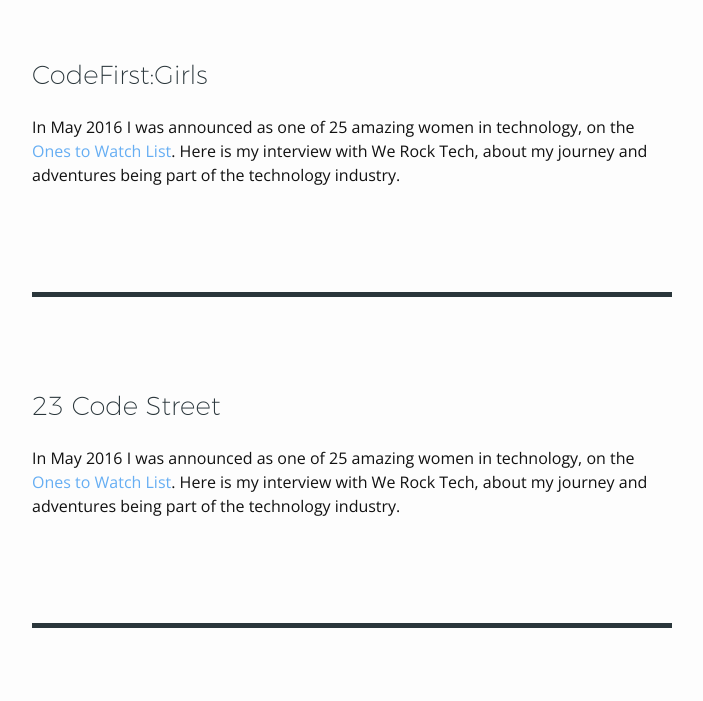
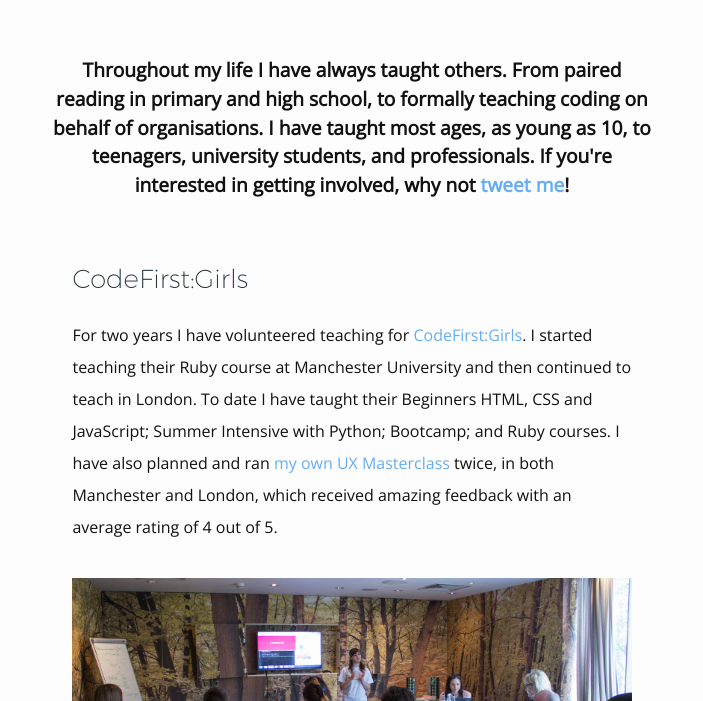
Before and after one commit to EChesters/echesters.github.io, a Jekyll site: the page built from pages/teaching.html, in a window 1280 px wide and 900 px high, scrolled down 705 px, cut to the strip 199-900 px from the top of the window. Shown: the whole strip, without its empty margins (288-991 px from the left). Built offline with Jekyll 4.4.1, drawn with Linux system fonts in a browser that asks for light colours; nearby versions of some CDN libraries; some of the changed text lies outside the part shown.

Commit message:
Finished teaching page + Content and Styling

```diff
--- a/_sass/_images.scss
+++ b/_sass/_images.scss
@@ -37,19 +37,19 @@
 	display: block;
 	overflow: auto;
 
+	img {
+		float: none;
+	}
+
 	img.two {
 		display: inline-block;
 		width: 49%;
 
-		&.left {
-			float: left;
-		}
-		&.right {
-			float: right;
-		}
+		&.left { float: left; }
+		&.right { float: right;	}
 	}
 
-	&.same-height {
+	.same-height {
 		height: 250px;
 		width: auto;
 	}
--- a/_sass/_lists.scss
+++ b/_sass/_lists.scss
@@ -25,11 +25,16 @@
   border-bottom: $border;
   border-color: $black;
 
-  &:last-child {
+  &:last-of-type {
     border: none;
+    padding-bottom: 0;
   }
 
-  &:first-child {
+  &:first-of-type {
     padding-top: 0;
   }
+
+  p {
+    line-height: 2em;
+  }
 }
--- a/_sass/_text.scss
+++ b/_sass/_text.scss
@@ -57,7 +57,7 @@
     font-size: 1.2em;
     font-weight: $weight-heavy;
     text-align: center;
-    margin: calc(#{$spacing-unit} *2 ) 0;
+    margin-bottom: calc(#{$spacing-unit} *2 );
 }
 
 h2, h3, h4 {
--- a/pages/teaching.html
+++ b/pages/teaching.html
@@ -17,33 +17,64 @@
 </header>
 
 <div class="col-xs-12 content no-padding" id="portfolio">
-  <div class="col-xs-12 col-sm-10 col-md-7 col-lg-6 position central teaching">
+  <div class="col-xs-12 col-sm-10 col-md-7 col-lg-6 position central" id="teachings">
+
+    <p class="summary">Throughout my life I have always taught others. From paired reading in primary and high school, to formally teaching coding on behalf of organisations. I have taught most ages, as young as 10, to teenagers, university students, and professionals. If you're interested in getting involved, why not <a href="twitter.com/EChesters">tweet me</a>!</p>
+
+    <div class="col-xs-12 col-sm-11 position central teaching">
       <h3>CodeFirst:Girls</h3>
-    <p>In May 2016 I was announced as one of 25 amazing women in technology, on the <a href="http://www.codefirstgirls.org.uk/ones-to-watch-2016.html">Ones to Watch List</a>. Here is my interview with We Rock Tech, about my journey and adventures being part of the technology industry.</p>
+      <p>For two years I have volunteered teaching for <a href="codefirstgirls.org.uk">CodeFirst:Girls</a>. I started teaching their Ruby course at Manchester University and then continued to teach in London. To date I have taught their Beginners HTML, CSS and JavaScript; Summer Intensive with Python; Bootcamp; and Ruby courses. I have also planned and ran <a href="/2015/04/19/ux-workshop.html">my own UX Masterclass</a> twice, in both Manchester and London, which received amazing feedback with an average rating of 4 out of 5.</p>
+      <img src="/images/portfolio/teaching/cfg-1.jpg" alt="Elizabeth teaching the Code First Girls professional course">
+      <img src="/images/posts/ux_2.jpg" alt="My team who helped assist the UX workshop along with the winners of the UX competition">
     </div>
 
-  <div class="col-xs-12 col-sm-10 col-md-7 col-lg-6 position central teaching">
+    <div class="col-xs-12 col-sm-11 position central teaching">
       <h3>23 Code Street</h3>
-    <p>In May 2016 I was announced as one of 25 amazing women in technology, on the <a href="http://www.codefirstgirls.org.uk/ones-to-watch-2016.html">Ones to Watch List</a>. Here is my interview with We Rock Tech, about my journey and adventures being part of the technology industry.</p>
+      <p>Throughout Summer 2016, I have been teaching and assisting <a href="23codestreet.com">23 Code Street</a>. A course with the social impact, teaching students in London, with all proceeds going to instructors going to India to teach under privileged women. This is a crash course in web development using HTMl, CSS, JavaScript and Node. We also collaborate with other experts in the field, like NodeGirls and UsTwo. </p>
+      <img src="/images/portfolio/teaching/23codestreet-2.jpg" alt="Elizabeth assisting students at 23 Code Street">
     </div>
 
-  <div class="col-xs-12 col-sm-10 col-md-7 col-lg-6 position central teaching">
+    <div class="col-xs-12 col-sm-11 position central teaching">
       <h3>Rails Girls London</h3>
-    <p>In May 2016 I was announced as one of 25 amazing women in technology, on the <a href="http://www.codefirstgirls.org.uk/ones-to-watch-2016.html">Ones to Watch List</a>. Here is my interview with We Rock Tech, about my journey and adventures being part of the technology industry.</p>
+      <p>For 1.5 days I volunteered at Rails Girls London, at Microsoft's Skype offices in Chancery Lane. The aim, inspiring women to take up web development with Ruby on Rails.</p>
+
+      <div class="images text-center">
+        <img src="/images/portfolio/teaching/railsgirls-2.jpg" class="col-xs-12 col-sm-6 same-height">
+        <img src="/images/portfolio/teaching/railsgirls-1.jpg" alt="Elizabeth assisting students at Rails Girls London" class="col-xs-12 col-sm-6 same-height">
+      </div>
     </div>
 
-  <div class="col-xs-12 col-sm-10 col-md-7 col-lg-6 position central teaching">
+    <div class="col-xs-12 col-sm-11 position central teaching">
       <h3>Coding London</h3>
-    <p>In May 2016 I was announced as one of 25 amazing women in technology, on the <a href="http://www.codefirstgirls.org.uk/ones-to-watch-2016.html">Ones to Watch List</a>. Here is my interview with We Rock Tech, about my journey and adventures being part of the technology industry.</p>
+      <p>In September 2015 I co-founder the UK's first official Codecademy meet-up called Coding London! We were a meet-up guiding people not only through the Codecademy material, but offering help on how to use the languages on their own machines, rather than a provided platform. We also wanted to provide a physical community for a tool which is globally recognised. I ran the beginner web development courses, alongside my own Git tutorial.</p>
+      <img src="/images/portfolio/teaching/codingldn.jpg" alt="Selfie with Wing, an instructor at the very first Coding London meet-up in front of the students" class="position central col-xs-12 col-sm-6">
     </div>
 
-  <div class="col-xs-12 col-sm-10 col-md-7 col-lg-6 position central teaching">
-    <h3>Westholme High School</h3>
-    <p>In May 2016 I was announced as one of 25 amazing women in technology, on the <a href="http://www.codefirstgirls.org.uk/ones-to-watch-2016.html">Ones to Watch List</a>. Here is my interview with We Rock Tech, about my journey and adventures being part of the technology industry.</p>
+    <div class="col-xs-12 col-sm-11 position central teaching">
+      <h3>Acorn Inspirations</h3>
+      <p>During my final year at university, I ran a Code Club in a local Manchester primary school, alongside <a href="jimmythompson.co.uk/">Jimmy Thompson</a>. We taught Years 5 and 6 (9-11 year olds) basic programming concepts, using Scratch and creating fun and interactive games.</p>
+      <img src="/images/portfolio/teaching/acorn.jpg" alt="Elizabeth assisting students at Acorn Aspirations Hackathon" class="position central">
     </div>
 
-  <div class="col-xs-12 col-sm-10 col-md-7 col-lg-6 position central teaching">
+    <div class="col-xs-12 col-sm-11 position central teaching">
+      <h3>Westholme High School</h3>
+      <p>Whilst at ThoughtWorks, I was the champion of education inthe Manchester office. As part of the company's social impact within the community, I was responsible for teaching and running educational classes. We were invited to teach at <a href="http://www.westholmeschool.com/">Westholme School</a>, an independent day school in Blackburn. </p>
+      <p>We ran a whole school day workshop which offered taster sessions in 3 areas of technology. The aim was to inspire students to consider a role in technology, but know that there was more to the industry than programming. We ran sessions on what it meant to be a business analyst, a developer and a quality analyst.</p>
+      <img src="/images/portfolio/teaching/westholme.jpg" alt="Elizabeth with students and colleagues at  Westholme School" class="position central">
+    </div>
+
+    <div class="col-xs-12 col-sm-11 position central teaching">
+      <h3>STEMNet Ambassador</h3>
+      <p>During my final year at university, I ran a Code Club in a local Manchester primary school, alongside <a href="jimmythompson.co.uk/">Jimmy Thompson</a>. We taught Years 5 and 6 (9-11 year olds) basic programming concepts, using Scratch and creating fun and interactive games.</p>
+
+      <h4>Teen Tech</h4>
+      <p>For 2 years in a row, I have volunteered at <a href="www.teentech.com">Teen Tech</a> in both Manchester and London. Ran by Maggie Philbin, the day inspires secondary school pupils in all areas of STEM subjects, ranging from civil engineering and robots to computer science and mechanics.</p>
+      <img src="/images/portfolio/teaching/teen-tech.jpg" alt="Group shot of the school I guided around Teen Tech for the day, during a challenge" class="col-xs-11 col-sm-8 position central">
+    </div>
+
+    <div class="col-xs-12 col-sm-11 position central teaching">
       <h3>Code Club</h3>
-    <p>In May 2016 I was announced as one of 25 amazing women in technology, on the <a href="http://www.codefirstgirls.org.uk/ones-to-watch-2016.html">Ones to Watch List</a>. Here is my interview with We Rock Tech, about my journey and adventures being part of the technology industry.</p>
+      <p>During my final year at university, I ran a Code Club in a local Manchester primary school, alongside <a href="jimmythompson.co.uk/">Jimmy Thompson</a>. We taught Years 5 and 6 (9-11 year olds) basic programming concepts, using Scratch and creating fun and interactive games.</p>
     </div>
   </div>
+</div>
```
Also changed, not shown: images/portfolio/teaching/23codestreet-2.jpg (added), images/portfolio/teaching/acorn.jpg (added), images/portfolio/teaching/cfg-1.jpg (added), images/portfolio/teaching/cfg-2.jpg (added), images/portfolio/teaching/codingldn.jpg (added), images/portfolio/teaching/railsgirls-2.jpg (added), images/portfolio/teaching/teen-tech.jpg (added). Lines whose indentation alone changed are shown as unchanged.
